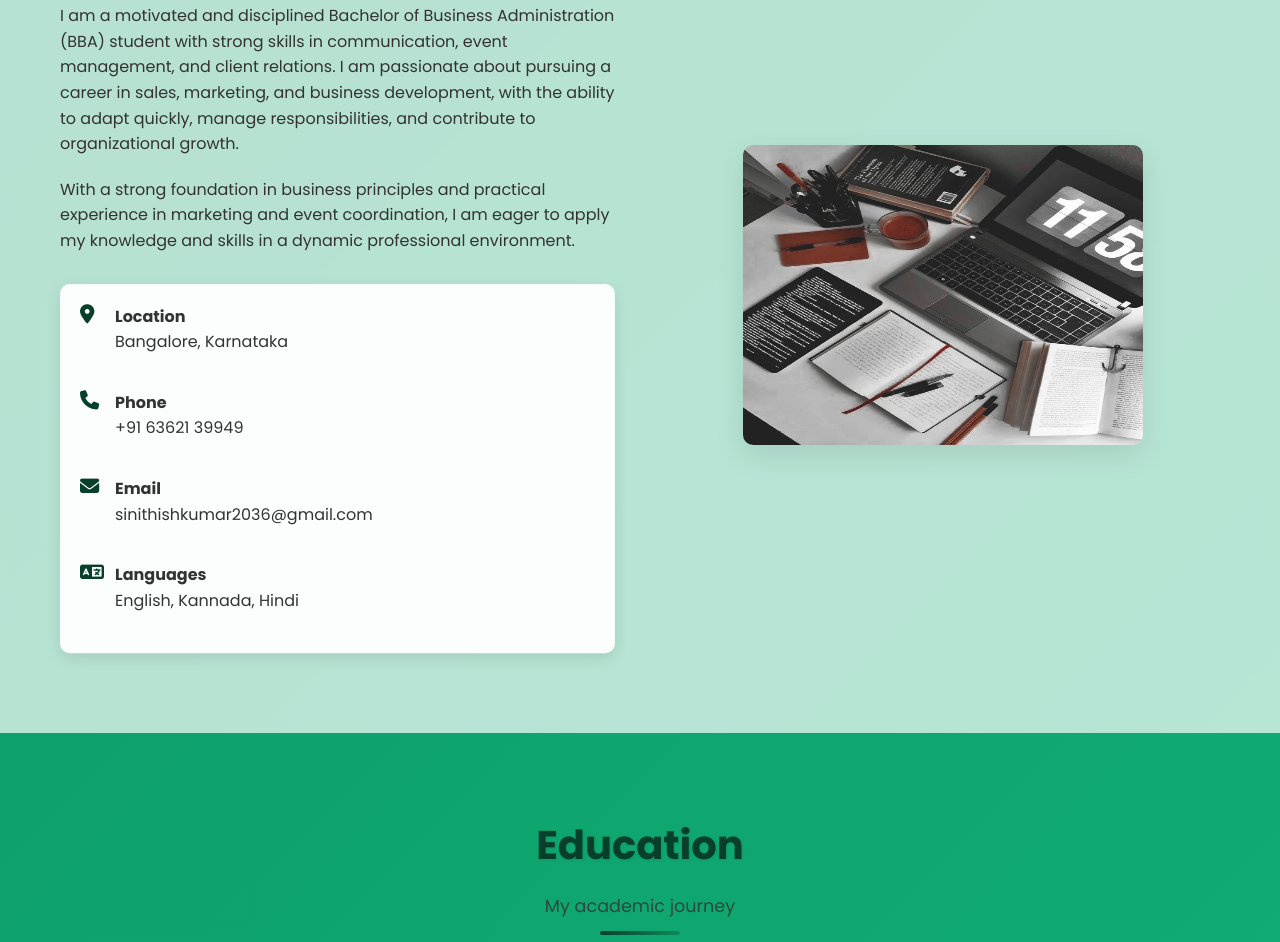
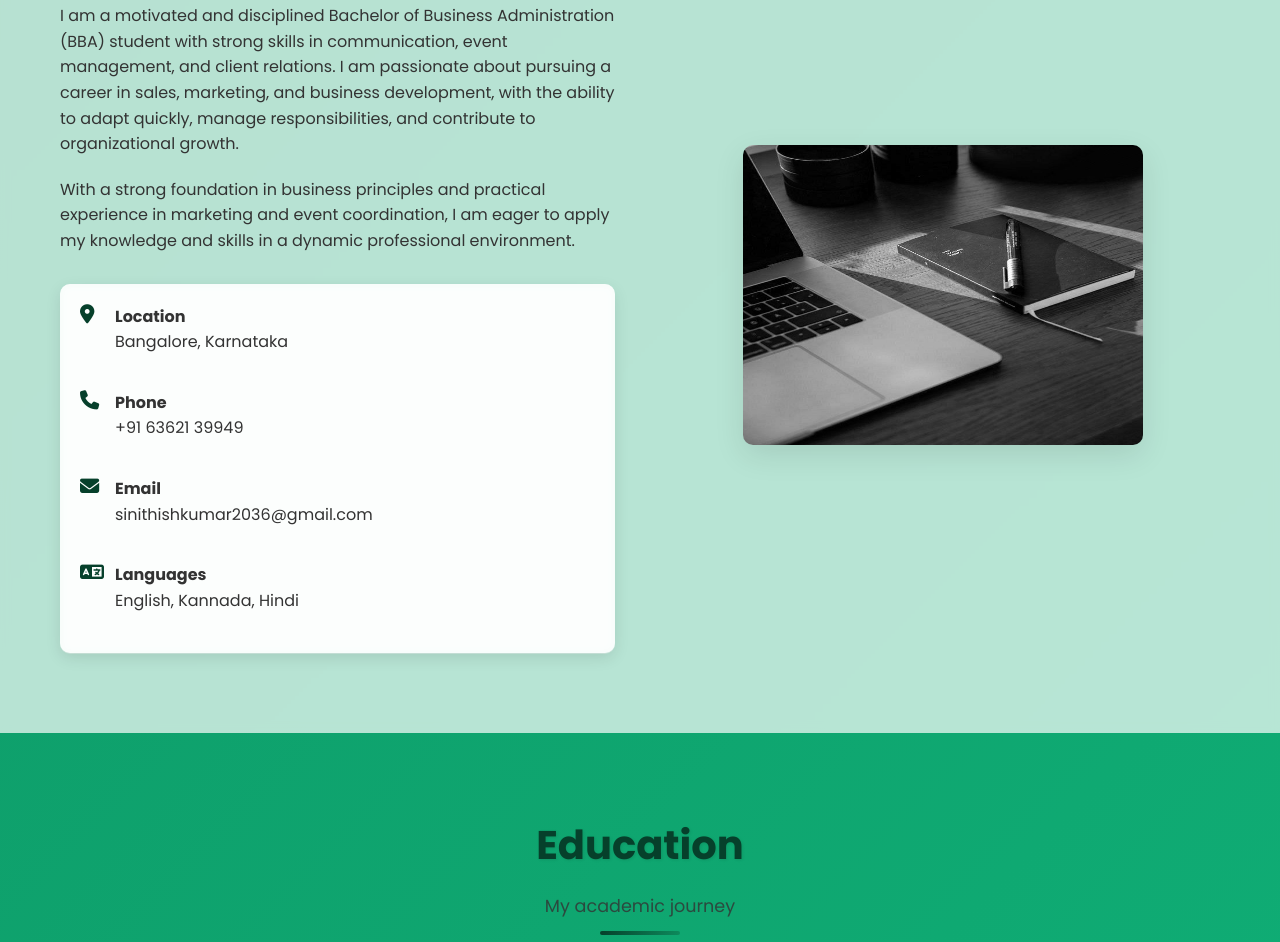
Before and after one commit to sinithishkumar2036-prog/portfolio, a plain HTML site: page index.html in a window 1280 px wide. Shown: the part 1110-2052 px from the top of the page. Drawn offline with Linux system fonts and the light colour scheme.

Commit message:
Update index.html

```diff
--- a/index.html
+++ b/index.html
@@ -973,7 +973,7 @@
                     </div>
                 </div>
                 <div class="about-image">
-                    <img src="IMG_3864.jpeg" alt="About Me" width="1000" height="300">
+                    <img src="man2.jpg" alt="About Me" width="1000" height="300">
 
                 </div>
             </div>
```
